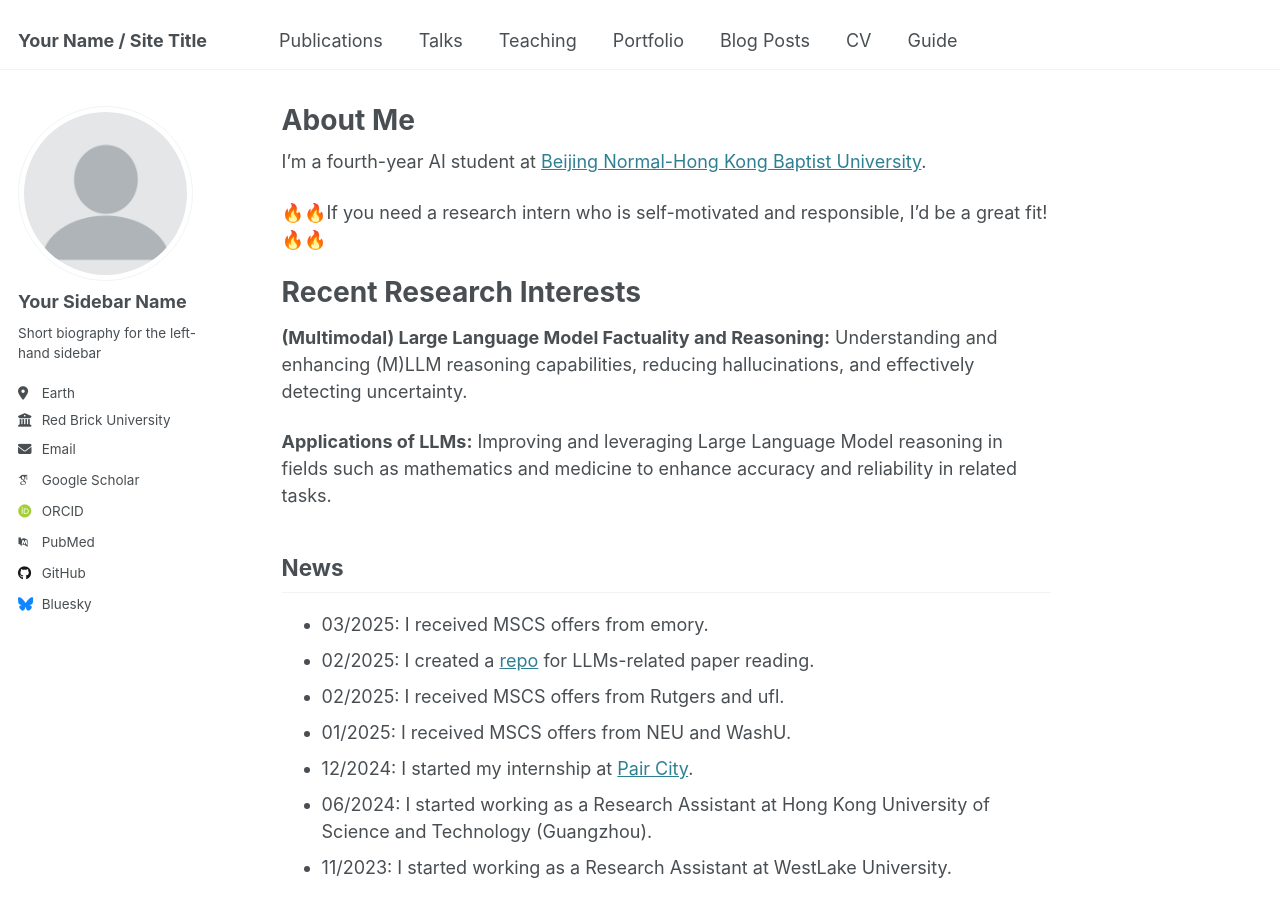
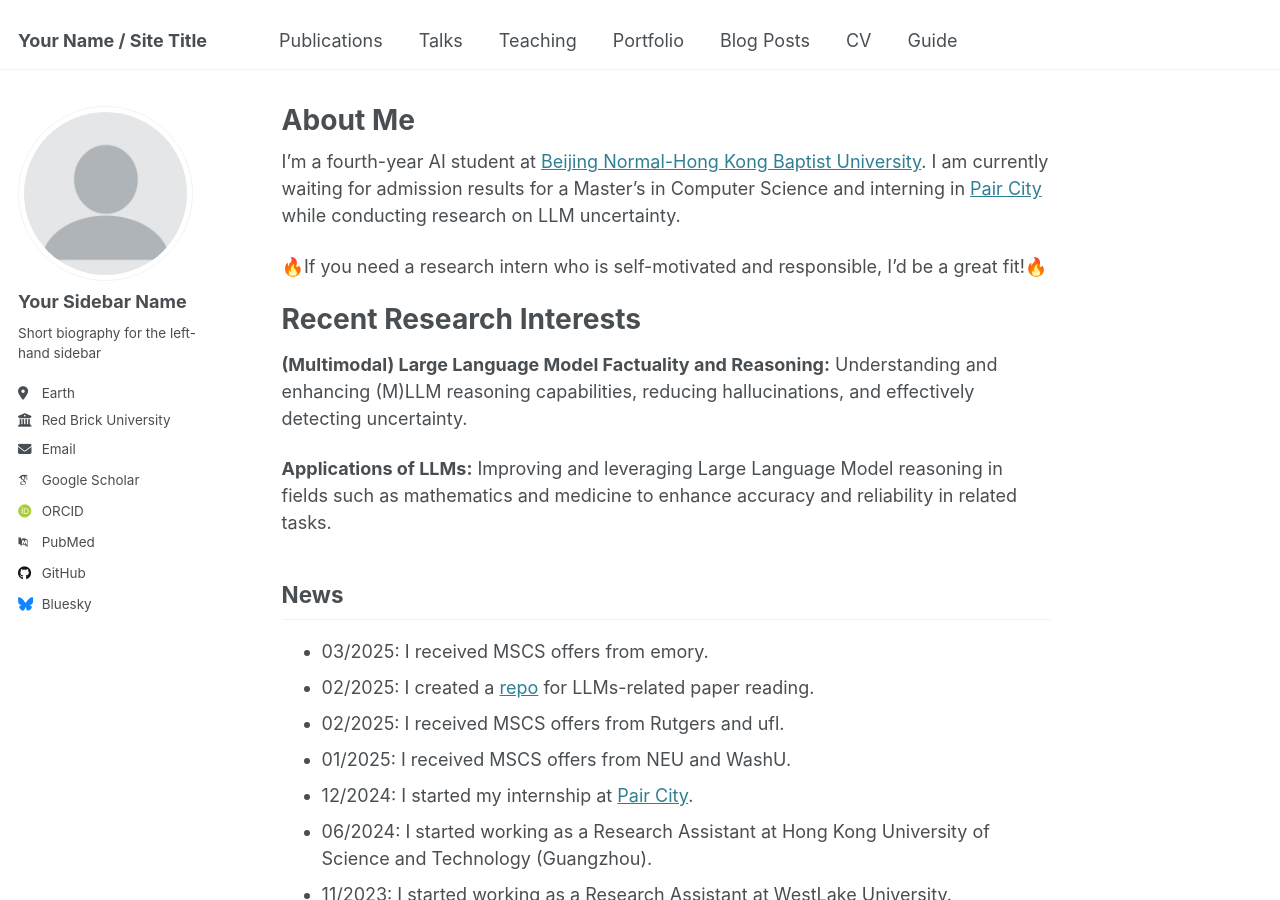
Before and after one commit to YongliangMiao/YongliangMiao.github.io, a Jekyll site: the page built from _pages/about.md, in a window 1280 px wide and 900 px high. Built offline with Jekyll 4.4.1, drawn with Linux system fonts in a browser that asks for light colours; some web fonts are replaced.

Commit message:
Update about.md

```diff
--- a/_pages/about.md
+++ b/_pages/about.md
@@ -7,9 +7,9 @@ redirect_from:
   - /about.html
 ---
 
-I'm a fourth-year AI student at [Beijing Normal-Hong Kong Baptist University](https://uic.edu.cn/en/).
+I'm a fourth-year AI student at [Beijing Normal-Hong Kong Baptist University](https://uic.edu.cn/en/). I am currently waiting for admission results for a Master's in Computer Science and interning in [Pair City](https://www.paircity.com/home) while conducting research on LLM uncertainty.
 
-🔥🔥If you need a research intern who is self-motivated and responsible, I’d be a great fit!🔥🔥
+🔥If you need a research intern who is self-motivated and responsible, I’d be a great fit!🔥
 
 Recent Research Interests
 ======
```
